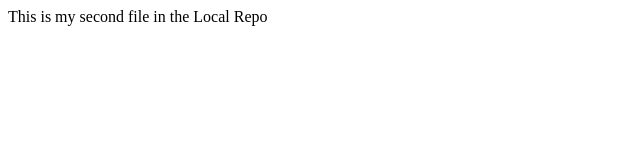
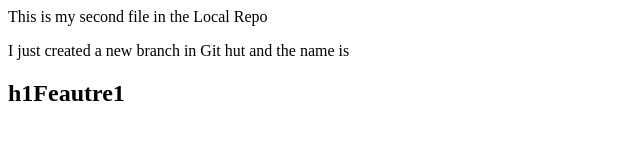
Before and after one commit to itsmetarunsinghchauhan/Localrepo, a plain HTML site: page index.html in a window 1280 px wide. Shown: the whole page, without its empty margins (0-640 px from the left). Drawn offline with Linux system fonts and the light colour scheme.

Commit message:
Used Branch -Feature1 and addded something the index.html

```diff
--- a/index.html
+++ b/index.html
@@ -1 +1,2 @@
 <p>This is my second file in the Local Repo</p>
+<P1>I just created a new branch in Git hut and the name is <h2>h1Feautre1</h2> </P1>
```
